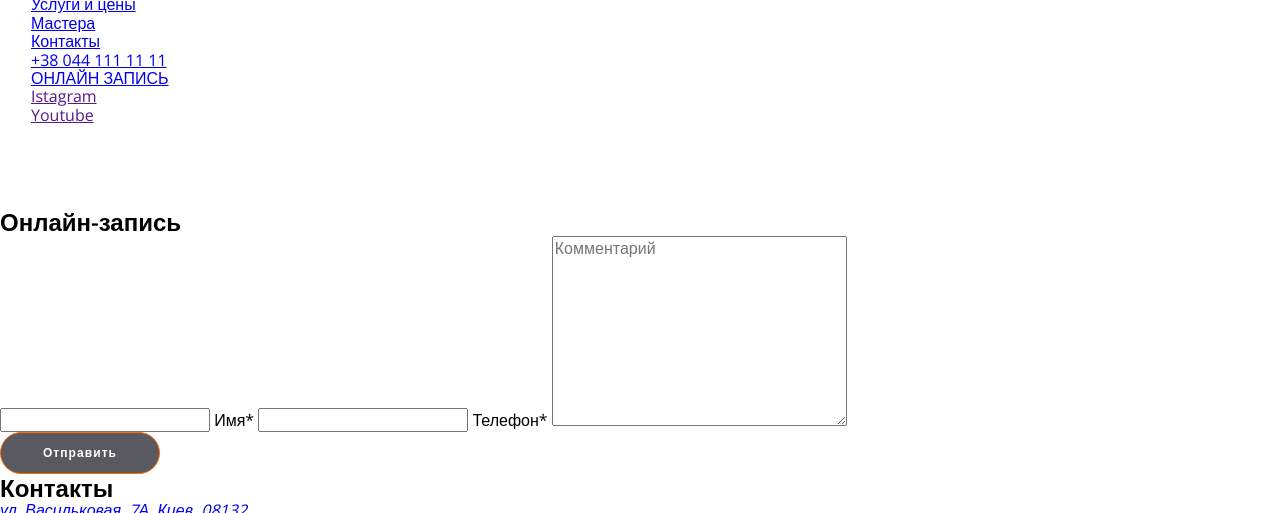
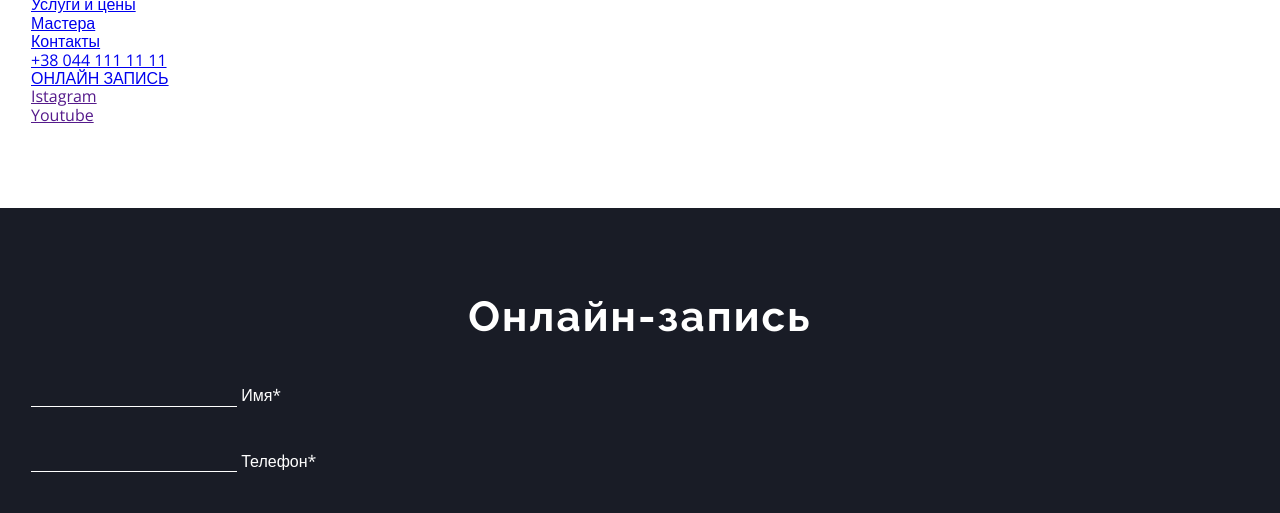
Before and after one commit to Project8-andriyd/Barbershop_v1, a plain HTML site: page index.html in a window 1280 px wide. Shown: the part 219-732 px from the top of the page. Drawn offline with nearby package versions, Linux system fonts and the light colour scheme.

Commit message:
частично стилизует форму онлайн записи

```diff
--- a/index.html
+++ b/index.html
@@ -55,15 +55,14 @@
         </div>
       </div>
     </header>
-    <script src="./js/menu.js"></script>
-    <section class="onine-appointment">
-      <h2>Онлайн-запись</h2>
+    <section class="online-appointment container">
+      <h2 class="title">Онлайн-запись</h2>
       <form>
-        <label class="input-style">
+        <label class="label-style">
           <input class="input-field" type="text" name="name" placeholder=" " />
           <span class="input-label">Имя*</span>
         </label>
-        <label class="input-style">
+        <label class="label-style">
           <input class="input-field" type="tel" name="phone" placeholder=" " />
           <span class="input-label">Телефон*</span>
         </label>
@@ -102,5 +101,6 @@
         <p>&#169 Copyright 2020</p>
       </div>
     </footer>
+    <script src="./js/menu.js"></script>
   </body>
 </html>
--- a/sass/components/appointment/_appointment.scss
+++ b/sass/components/appointment/_appointment.scss
@@ -1,3 +1,25 @@
+.online-appointment {
+  background-color: $background-color;
+}
+
+.title {
+  @extend %title-name;
+}
+
+.input-field {
+  margin-top: 44px;
+  background-color: $background-color;
+  border: transparent;
+  border-bottom: 1px solid $main-3-color;
+}
+
+.label-style {
+  position: relative;
+  color: $main-3-color;
+
+  display: block;
+}
+
 .button {
   @include button($background-color, $main-3-color);
 }
--- a/sass/main.scss
+++ b/sass/main.scss
@@ -2,5 +2,6 @@
 @import "./utils/visually-hidden";
 @import "./utils/basic";
 @import "./utils/mixins";
+@import "./utils/placeholders";
 @import "./components/container";
 @import "./components/appointment/appointment";
--- /dev/null
+++ b/sass/utils/_placeholders.scss
@@ -0,0 +1,9 @@
+%title-name {
+  font-family: Raleway;
+  font-weight: bold;
+  font-size: 42px;
+  line-height: 1.17;
+  text-align: center;
+  letter-spacing: 0.05em;
+  color: $main-3-color;
+}
--- a/sass/utils/_variables.scss
+++ b/sass/utils/_variables.scss
@@ -10,7 +10,7 @@ $main-9-color: #afb1b8;
 $accent-color: #ff6c00;
 $border-color: #ececec;
 $animation: 250ms cubic-bezier(0.4, 0, 0.2, 1);
-$background-color: rgba(47, 48, 58, 0.8);
+$background-color: #191c26;
 $title-font: "Raleway", sans-serif;
 $main-font: "Open Sans", sans-serif;
 $lineGrad: linear-gradient(rgba(47, 48, 58, 0.8), rgba(47, 48, 58, 0.8));
```
Also changed, not shown: css/main.css, css/main.min.css, 2 other files.
